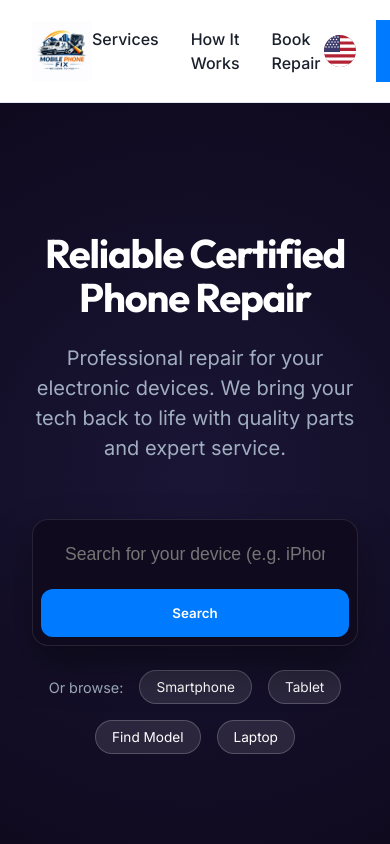
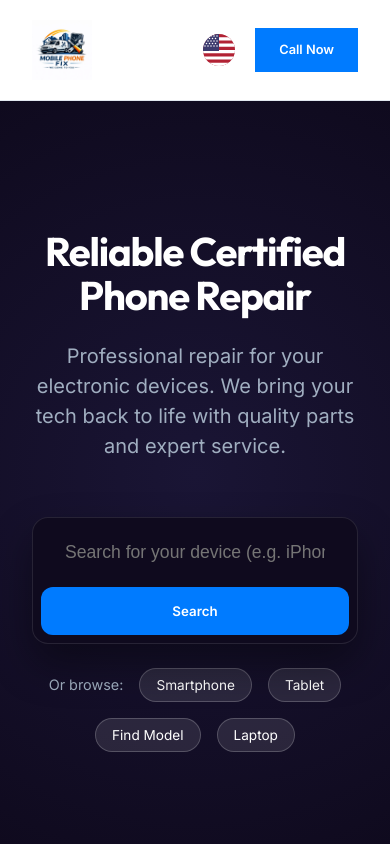
Before and after one commit to Nishan36-coder/mobilphonefix, a React (Vite) app: page / in a window 390 px wide. Shown: the top 844 px of the page. Built offline with nearby package versions, Linux system fonts and the light colour scheme.

Commit message:
Fix header: remove inline styles to ensure nav links are hidden on mobile

```diff
--- a/src/App.css
+++ b/src/App.css
@@ -15,6 +15,11 @@ html {
 .nav-links a {
     color: #1a202c;
     transition: color 0.2s;
+}
+
+.nav-links {
+    display: flex;
+    gap: 2rem;
 }
 
 .nav-links a:hover {
--- a/src/components/Header.jsx
+++ b/src/components/Header.jsx
@@ -11,7 +11,7 @@ const Header = ({ onNavigate }) => {
         <div className="header-logo" onClick={() => window.scrollTo({ top: 0, behavior: 'smooth' })} style={{ cursor: 'pointer' }}>
           <img src="/logo.png" alt="Mobilphonefix" className="header-logo-img" />
         </div>
-        <div className="nav-links" style={{ display: 'flex', gap: '2rem' }}>
+        <div className="nav-links">
           <a href="#services" style={{ textDecoration: 'none', fontWeight: '500' }}>{t('nav_services')}</a>
           <a href="#how-it-works" style={{ textDecoration: 'none', fontWeight: '500', scrollBehavior: 'smooth' }}>{t('nav_how_it_works')}</a>
           <a href="#booking" style={{ textDecoration: 'none', fontWeight: '500' }}>{t('nav_book')}</a>
```
